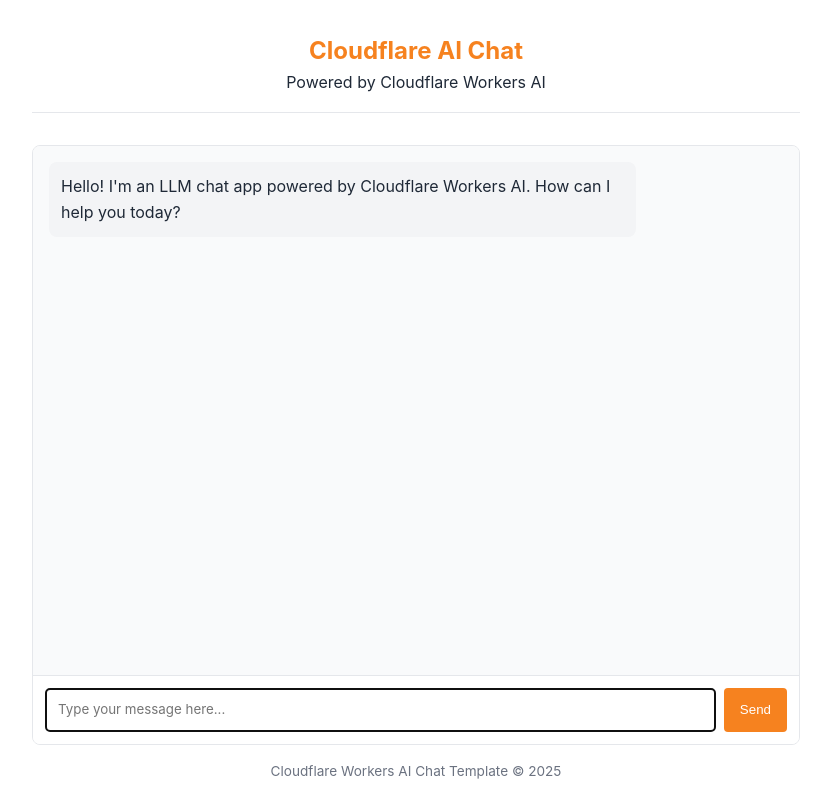
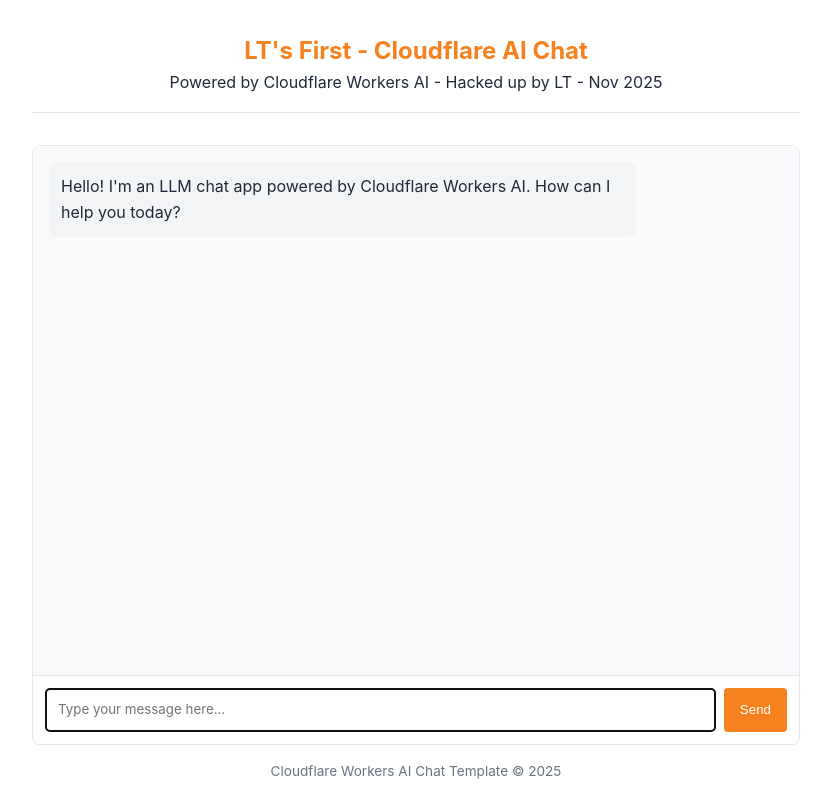
Before and after one commit to LTSmash-1of1/llm-chat-app-template, a website: page public/index.html in a window 1280 px wide. Shown: the whole page, without its empty margins (224-1055 px from the left). Drawn offline with Linux system fonts and the light colour scheme.

Commit message:
Update index.html

```diff
--- a/public/index.html
+++ b/public/index.html
@@ -138,8 +138,8 @@
   </head>
   <body>
     <header>
-      <h1>Cloudflare AI Chat</h1>
-      <p>Powered by Cloudflare Workers AI</p>
+      <h1>LT's First - Cloudflare AI Chat</h1>
+      <p>Powered by Cloudflare Workers AI - Hacked up by LT - Nov 2025</p>
     </header>
 
     <div class="chat-container">
```
